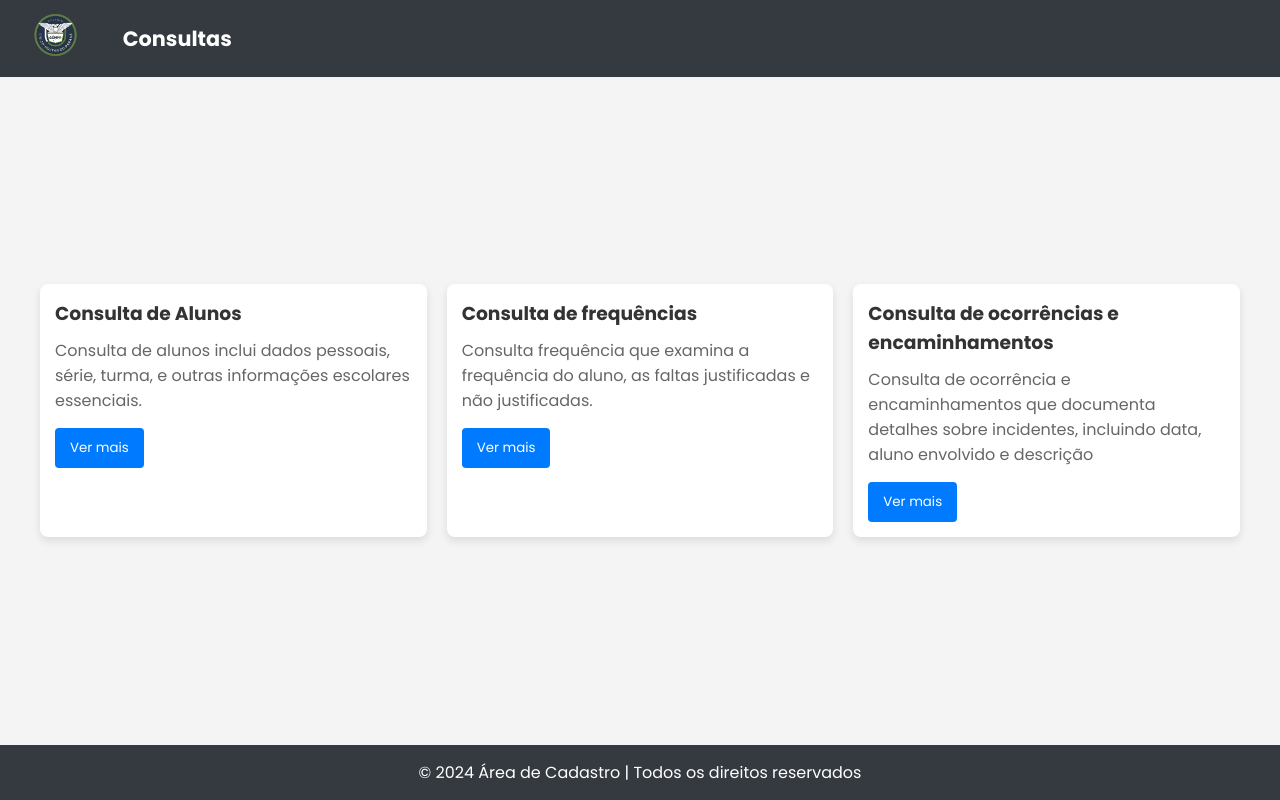
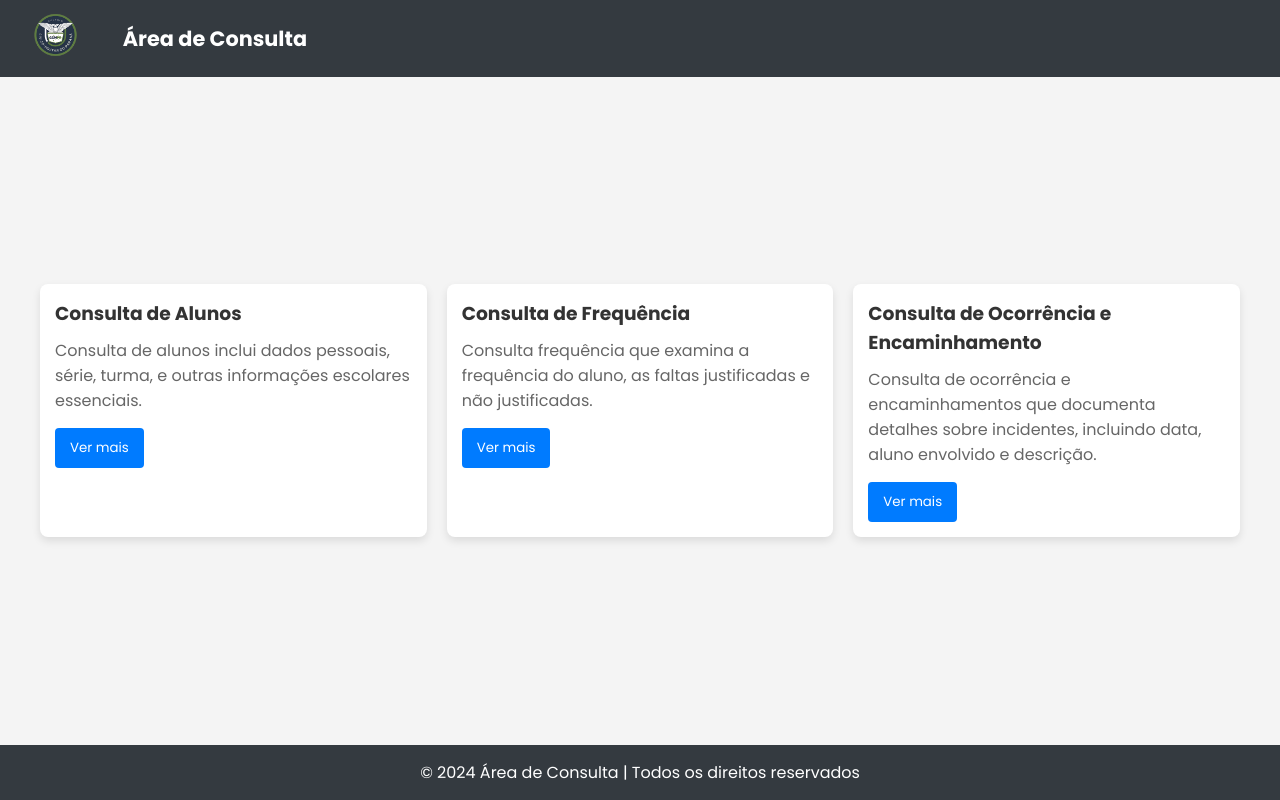
Before and after one commit to eduardoflorencianosantos/sistema_cadastro, a plain HTML site: page consulta.html in a window 1280 px wide. Drawn offline with Linux system fonts and the light colour scheme.

Commit message:
Add files via upload

```diff
--- a/consulta.html
+++ b/consulta.html
@@ -3,7 +3,7 @@
 <head>
     <meta charset="UTF-8">
     <meta name="viewport" content="width=device-width, initial-scale=1.0">
-    <title>Consulta</title>
+    <title>Área de Consulta | C.C.M Tarquínio Santos</title>
     <link rel="stylesheet" href="cards-consultas.css">
 </head>
 <body>
@@ -18,7 +18,7 @@
                 <a href="index.html"><img src="imagem/logo.png" alt="Logo do C.C.M" class="logo" title="Voltar"></a>
             </figure>
             <!-- Título -->
-            <h1>Consultas</h1>
+            <h1>Área de Consulta</h1>
         </nav>
 
         <!--Aqui vai ter o icone do menu-->
@@ -52,7 +52,7 @@
             <div class="card">
                 <div class="card-content">
                     <!-- Formulário -->
-                    <h3>Consulta de frequências</h3>
+                    <h3>Consulta de Frequência</h3>
                     <!-- Descrição do formulário -->
                     <p class="descricao">
                         Consulta frequência que examina a frequência do aluno, as faltas justificadas e não
@@ -67,10 +67,10 @@
             <div class="card">
                 <div class="card-content">
                     <!-- Formulário -->
-                    <h3>Consulta de ocorrências e encaminhamentos</h3>
+                    <h3>Consulta de Ocorrência e Encaminhamento</h3>
                     <!-- Descrição do formulário -->
                     <p class="descricao">
-                        Consulta de ocorrência e encaminhamentos que documenta detalhes sobre incidentes, incluindo data, aluno envolvido e descrição</p>
+                        Consulta de ocorrência e encaminhamentos que documenta detalhes sobre incidentes, incluindo data, aluno envolvido e descrição.</p>
                     <!-- Botão do formulário -->
                     <button class="btn-vermais"><a href="consulta-encaminhamento-ocorrencia.html">Ver
                             mais</a></button>
@@ -83,7 +83,7 @@
     <!-- Rodapé -->
     <footer>
         <!-- Direitos autorais -->
-        <p>&copy; 2024 Área de Cadastro | Todos os direitos reservados</p>
+        <p>&copy; 2024 Área de Consulta | Todos os direitos reservados</p>
     </footer>
 </body>
 </html>
```
